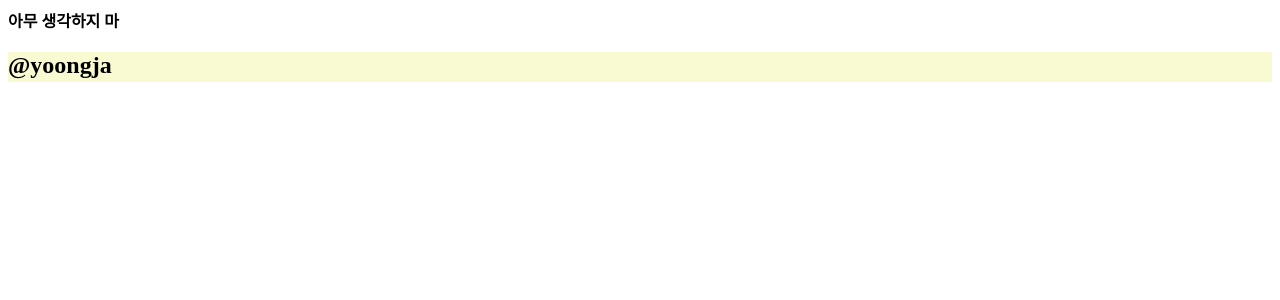
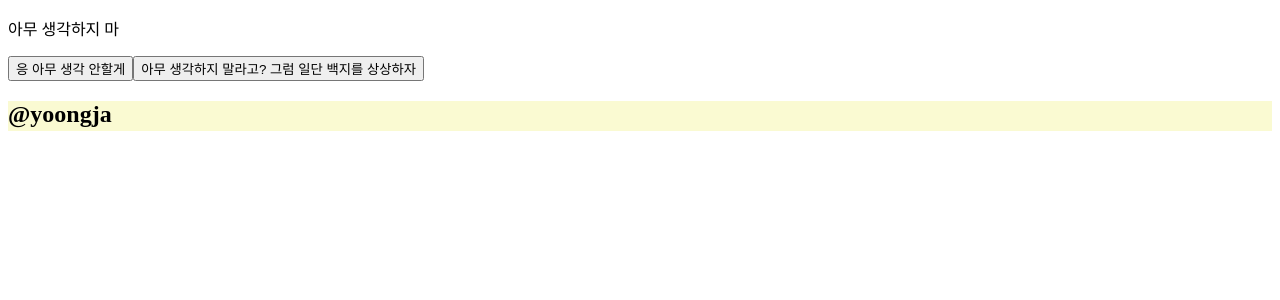
Before and after one commit to yoongja/mbti_react, a React (Create React App) app: page /test in a window 1280 px wide. Shown: the top 300 px of the page. Built offline with nearby package versions, Linux system fonts and the light colour scheme.

Commit message:
button클릭시 질문 변경되도록 바꾸기

```diff
--- /dev/null
+++ b/src/Test.js
@@ -0,0 +1,15 @@
+import React, { useState } from 'react';
+ function Example() {
+    const [count, setCount] = useState(0);
+
+    return (
+      <div>
+        <p>You clicked {count} times</p>
+         <button onClick={() => setCount(count + 1)}>
+         Click me
+        </button>
+      </div>
+    );
+  }
+
+export default Example;
--- a/src/data.js
+++ b/src/data.js
@@ -1,15 +1,25 @@
 import React from "react";
+import { useState } from "react";
 
 function Data() {
-    const qnaList = [
+    const [qna, setQna] = useState([
+        {q:'아무 생각하지 마',a:[{answer:'응 아무 생각 안할게',type:'S'},{answer:'아무 생각하지 말라고? 그럼 일단 백지를 상상하자',type:'N'}]},
+        {q:'공부하기 싫을 때',a:[{answer:'범위가 줄었으면 좋겠다',type:'S'},{answer:'시험을 왜 봐야 하는 거지 시험이 없어지는 시대도 올까?',type:'N'}]},
+        {q:'만약 내가 회사 팀장이라면',a:[{answer:'할 일을 구체적으로 지시해줘야 편함 ',type:'S'},{answer:'방향만 제시하고 맡겨줘야 편함',type:'N'}]},
+    ]);
+
+    /*const qnaList = [
         {q:'아무 생각하지 마',a:[{answer:'응 아무 생각 안할게',type:'S'},{answer:'아무 생각하지 말라고? 그럼 일단 백지를 상상하자',type:'N'}]},
         {q:'공부하기 싫을 때',a:[{answer:'범위가 줄었으면 좋겠다',type:'S'},{answer:'시험을 왜 봐야 하는 거지 시험이 없어지는 시대도 올까?',type:'N'}]},
         {q:'만약 내가 회사 팀장이라면',a:[{answer:'할 일을 구체적으로 지시해줘야 편함 ',type:'S'},{answer:'방향만 제시하고 맡겨줘야 편함',type:'N'}]},
     ];
+    */
     //dictionary는 key,value의 pair로 저장하여, 리스트에서 인덱스로 접근하는 거와 다르게 key의 값으로 접근하여, 원하는 값을 찾을때 빠르게 찾을 수 있다는 장점
     return(
         <div>
-           <b>{qnaList[0].q}</b>
+            <p>{qna[0].q}</p>
+            <button>{qna[0].a[0].answer}</button>
+            <button>{qna[0].a[1].answer}</button>
         </div>
     );
 }
--- a/src/index.js
+++ b/src/index.js
@@ -1,7 +1,7 @@
 import React from 'react';
 import ReactDOM from 'react-dom/client';
 import App from './App';
-
+import Example from './Test';
 
 const root = ReactDOM.createRoot(document.getElementById('root'));
 root.render(
```
